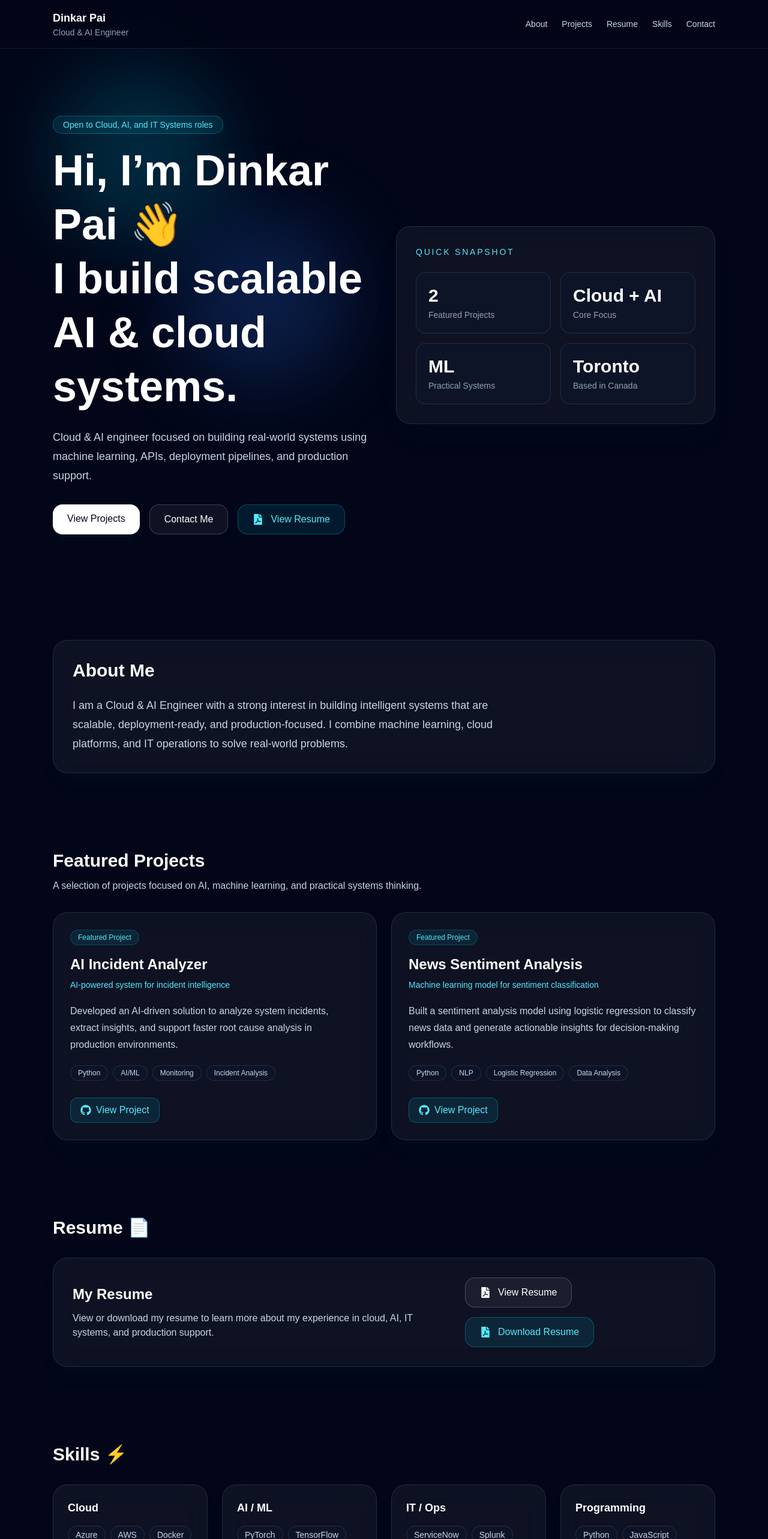
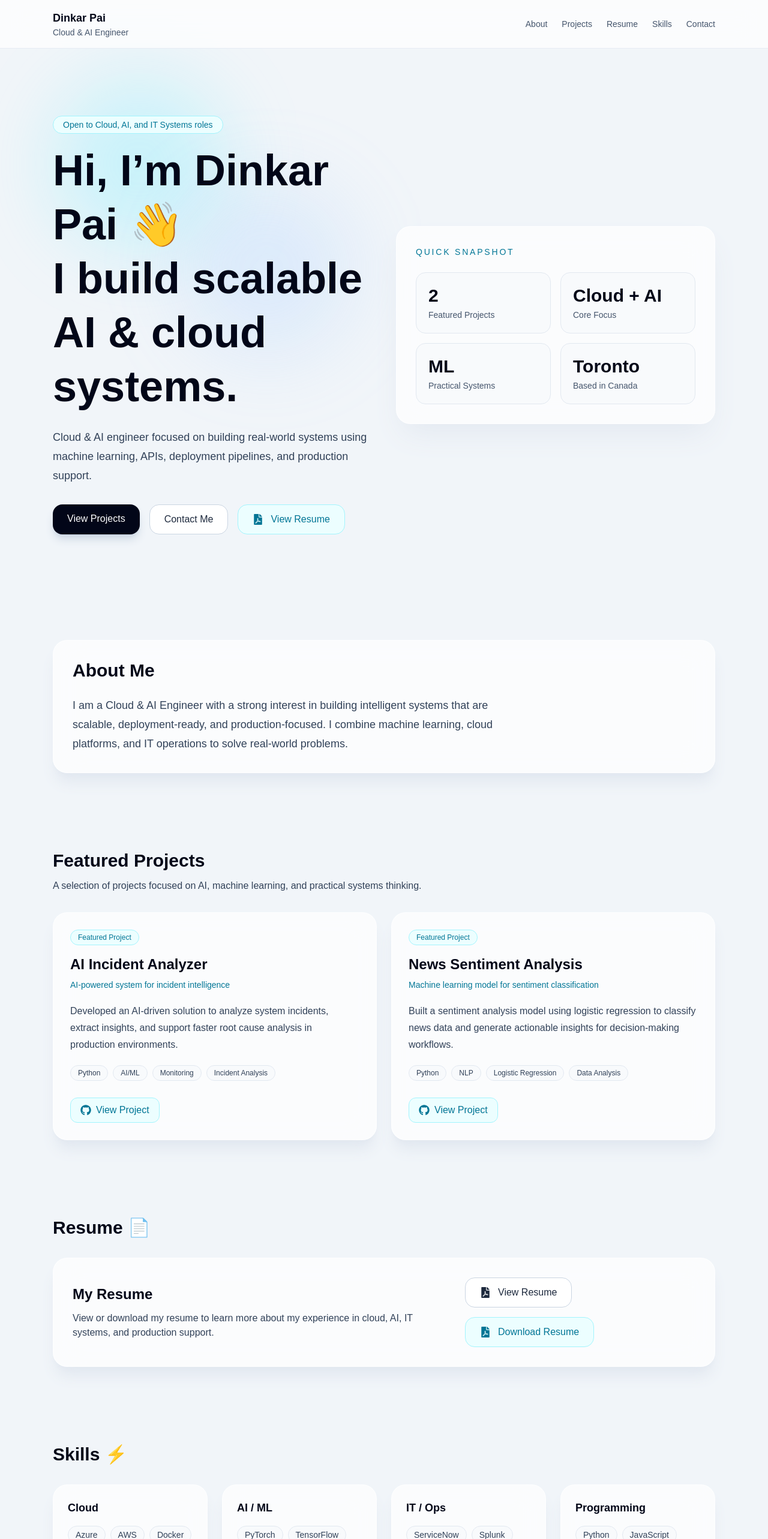
Before and after one commit to Dinkarpai/portfolio-site, a Next.js app: page / in a window 1280 px wide. Shown: the top 2566 px of the page at 60% size. Built offline with nearby package versions, Linux system fonts and the light colour scheme.

Commit message:
Switch to lighter premium tech theme

```diff
--- a/app/globals.css
+++ b/app/globals.css
@@ -27,3 +27,7 @@ body {
 html {
   scroll-behavior: smooth;
 }
+
+body {
+  background-color: #f1f5f9;
+}
--- a/app/page.tsx
+++ b/app/page.tsx
@@ -32,36 +32,36 @@ const skills = {
 
 export default function Home() {
   return (
-    <main className="relative min-h-screen overflow-x-hidden bg-slate-950 text-white">
-      {/* TECH BACKGROUND */}
+    <main className="relative min-h-screen overflow-x-hidden bg-slate-100 text-slate-900">
+      {/* LIGHT TECH BACKGROUND */}
       <div className="pointer-events-none absolute inset-0 -z-10">
-        <div className="absolute inset-0 bg-[radial-gradient(circle_at_20%_20%,rgba(56,189,248,0.18),transparent_25%),radial-gradient(circle_at_80%_0%,rgba(99,102,241,0.14),transparent_30%),radial-gradient(circle_at_50%_80%,rgba(34,211,238,0.12),transparent_30%)]" />
-        <div className="absolute inset-0 opacity-[0.06] bg-[linear-gradient(to_right,rgba(255,255,255,0.1)_1px,transparent_1px),linear-gradient(to_bottom,rgba(255,255,255,0.1)_1px,transparent_1px)] bg-[size:40px_40px]" />
-        <div className="absolute inset-0 bg-gradient-to-b from-transparent via-slate-950/20 to-slate-950/80" />
+        <div className="absolute inset-0 bg-[radial-gradient(circle_at_15%_20%,rgba(56,189,248,0.18),transparent_24%),radial-gradient(circle_at_85%_5%,rgba(99,102,241,0.14),transparent_28%),radial-gradient(circle_at_50%_85%,rgba(34,211,238,0.12),transparent_26%)]" />
+        <div className="absolute inset-0 opacity-[0.06] bg-[linear-gradient(to_right,rgba(15,23,42,0.12)_1px,transparent_1px),linear-gradient(to_bottom,rgba(15,23,42,0.12)_1px,transparent_1px)] bg-[size:40px_40px]" />
+        <div className="absolute inset-0 bg-gradient-to-b from-white/30 via-slate-100/40 to-slate-200/30" />
       </div>
 
       {/* NAVBAR */}
-      <header className="sticky top-0 z-50 border-b border-white/10 bg-slate-950/70 backdrop-blur-xl">
+      <header className="sticky top-0 z-50 border-b border-slate-200/80 bg-white/70 backdrop-blur-xl">
         <div className="mx-auto flex max-w-6xl items-center justify-between px-6 py-4">
           <div>
-            <p className="text-lg font-bold text-white">Dinkar Pai</p>
-            <p className="text-sm text-slate-400">Cloud & AI Engineer</p>
+            <p className="text-lg font-bold text-slate-950">Dinkar Pai</p>
+            <p className="text-sm text-slate-600">Cloud & AI Engineer</p>
           </div>
 
-          <nav className="hidden gap-6 text-sm text-slate-300 md:flex">
-            <a href="#about" className="transition hover:text-cyan-300">
+          <nav className="hidden gap-6 text-sm text-slate-600 md:flex">
+            <a href="#about" className="transition hover:text-cyan-700">
               About
             </a>
-            <a href="#projects" className="transition hover:text-cyan-300">
+            <a href="#projects" className="transition hover:text-cyan-700">
               Projects
             </a>
-            <a href="#resume" className="transition hover:text-cyan-300">
+            <a href="#resume" className="transition hover:text-cyan-700">
               Resume
             </a>
-            <a href="#skills" className="transition hover:text-cyan-300">
+            <a href="#skills" className="transition hover:text-cyan-700">
               Skills
             </a>
-            <a href="#contact" className="transition hover:text-cyan-300">
+            <a href="#contact" className="transition hover:text-cyan-700">
               Contact
             </a>
           </nav>
@@ -72,20 +72,20 @@ export default function Home() {
       <section className="mx-auto max-w-6xl px-6 py-24 md:py-28">
         <div className="grid items-center gap-10 md:grid-cols-2">
           <div className="relative">
-            <div className="absolute -top-20 left-0 h-72 w-72 rounded-full bg-cyan-500/20 blur-3xl" />
-            <div className="absolute top-40 right-10 h-72 w-72 rounded-full bg-blue-500/20 blur-3xl" />
+            <div className="absolute -top-16 left-0 h-72 w-72 rounded-full bg-cyan-300/25 blur-3xl" />
+            <div className="absolute top-28 right-8 h-72 w-72 rounded-full bg-blue-300/20 blur-3xl" />
 
-            <p className="relative mb-4 inline-block rounded-full border border-cyan-400/30 bg-cyan-400/10 px-4 py-1 text-sm text-cyan-300">
+            <p className="relative mb-4 inline-block rounded-full border border-cyan-200 bg-cyan-50 px-4 py-1 text-sm text-cyan-700">
               Open to Cloud, AI, and IT Systems roles
             </p>
 
-            <h1 className="relative max-w-4xl text-4xl font-bold leading-tight text-white md:text-7xl">
+            <h1 className="relative max-w-4xl text-4xl font-bold leading-tight text-slate-950 md:text-7xl">
               Hi, I’m Dinkar Pai 👋
               <br />
               I build scalable AI & cloud systems.
             </h1>
 
-            <p className="relative mt-6 max-w-3xl text-lg leading-8 text-slate-300">
+            <p className="relative mt-6 max-w-3xl text-lg leading-8 text-slate-700">
               Cloud & AI engineer focused on building real-world systems using
               machine learning, APIs, deployment pipelines, and production support.
             </p>
@@ -93,14 +93,14 @@ export default function Home() {
             <div className="relative mt-8 flex flex-wrap gap-4">
               <a
                 href="#projects"
-                className="rounded-2xl bg-white px-6 py-3 font-medium text-slate-950 shadow-lg shadow-cyan-950/20 transition hover:scale-[1.02]"
+                className="rounded-2xl bg-slate-950 px-6 py-3 font-medium text-white shadow-lg shadow-slate-300 transition hover:scale-[1.02]"
               >
                 View Projects
               </a>
 
               <a
                 href="#contact"
-                className="rounded-2xl border border-white/20 bg-white/5 px-6 py-3 font-medium text-white transition hover:bg-white/10"
+                className="rounded-2xl border border-slate-300 bg-white px-6 py-3 font-medium text-slate-800 transition hover:bg-slate-50"
               >
                 Contact Me
               </a>
@@ -109,7 +109,7 @@ export default function Home() {
                 href="/DPResumeMain2026.pdf"
                 target="_blank"
                 rel="noreferrer"
-                className="inline-flex items-center gap-3 rounded-2xl border border-cyan-400/30 bg-cyan-400/10 px-6 py-3 font-medium text-cyan-300 transition hover:bg-cyan-400/20"
+                className="inline-flex items-center gap-3 rounded-2xl border border-cyan-200 bg-cyan-50 px-6 py-3 font-medium text-cyan-700 transition hover:bg-cyan-100"
               >
                 <FaFilePdf size={18} />
                 View Resume
@@ -117,30 +117,30 @@ export default function Home() {
             </div>
           </div>
 
-          <div className="rounded-3xl border border-white/10 bg-white/5 p-8 shadow-2xl shadow-cyan-950/10 backdrop-blur-xl">
-            <p className="text-sm uppercase tracking-[0.2em] text-cyan-300">
+          <div className="rounded-3xl border border-white/70 bg-white/70 p-8 shadow-2xl shadow-slate-200 backdrop-blur-xl">
+            <p className="text-sm uppercase tracking-[0.2em] text-cyan-700">
               Quick Snapshot
             </p>
 
             <div className="mt-6 grid gap-4 sm:grid-cols-2">
-              <div className="rounded-2xl border border-white/10 bg-slate-900/70 p-5">
-                <p className="text-3xl font-bold text-white">2</p>
-                <p className="mt-1 text-sm text-slate-400">Featured Projects</p>
+              <div className="rounded-2xl border border-slate-200 bg-slate-50 p-5">
+                <p className="text-3xl font-bold text-slate-950">2</p>
+                <p className="mt-1 text-sm text-slate-600">Featured Projects</p>
               </div>
 
-              <div className="rounded-2xl border border-white/10 bg-slate-900/70 p-5">
-                <p className="text-3xl font-bold text-white">Cloud + AI</p>
-                <p className="mt-1 text-sm text-slate-400">Core Focus</p>
+              <div className="rounded-2xl border border-slate-200 bg-slate-50 p-5">
+                <p className="text-3xl font-bold text-slate-950">Cloud + AI</p>
+                <p className="mt-1 text-sm text-slate-600">Core Focus</p>
               </div>
 
-              <div className="rounded-2xl border border-white/10 bg-slate-900/70 p-5">
-                <p className="text-3xl font-bold text-white">ML</p>
-                <p className="mt-1 text-sm text-slate-400">Practical Systems</p>
+              <div className="rounded-2xl border border-slate-200 bg-slate-50 p-5">
+                <p className="text-3xl font-bold text-slate-950">ML</p>
+                <p className="mt-1 text-sm text-slate-600">Practical Systems</p>
               </div>
 
-              <div className="rounded-2xl border border-white/10 bg-slate-900/70 p-5">
-                <p className="text-3xl font-bold text-white">Toronto</p>
-                <p className="mt-1 text-sm text-slate-400">Based in Canada</p>
+              <div className="rounded-2xl border border-slate-200 bg-slate-50 p-5">
+                <p className="text-3xl font-bold text-slate-950">Toronto</p>
+                <p className="mt-1 text-sm text-slate-600">Based in Canada</p>
               </div>
             </div>
           </div>
@@ -149,10 +149,10 @@ export default function Home() {
 
       {/* ABOUT */}
       <section id="about" className="mx-auto max-w-6xl px-6 py-16">
-        <div className="rounded-3xl border border-white/10 bg-white/5 p-8 shadow-xl shadow-cyan-950/10 backdrop-blur-xl">
-          <h2 className="text-3xl font-semibold text-white">About Me</h2>
+        <div className="rounded-3xl border border-white/70 bg-white/70 p-8 shadow-xl shadow-slate-200 backdrop-blur-xl">
+          <h2 className="text-3xl font-semibold text-slate-950">About Me</h2>
 
-          <p className="mt-6 max-w-3xl text-lg leading-8 text-slate-300">
+          <p className="mt-6 max-w-3xl text-lg leading-8 text-slate-700">
             I am a Cloud & AI Engineer with a strong interest in building
             intelligent systems that are scalable, deployment-ready, and
             production-focused. I combine machine learning, cloud platforms, and
@@ -163,8 +163,8 @@ export default function Home() {
 
       {/* PROJECTS */}
       <section id="projects" className="mx-auto max-w-6xl px-6 py-16">
-        <h2 className="text-3xl font-semibold text-white">Featured Projects</h2>
-        <p className="mt-3 max-w-2xl text-slate-300">
+        <h2 className="text-3xl font-semibold text-slate-950">Featured Projects</h2>
+        <p className="mt-3 max-w-2xl text-slate-700">
           A selection of projects focused on AI, machine learning, and practical systems thinking.
         </p>
 
@@ -172,29 +172,29 @@ export default function Home() {
           {projects.map((project) => (
             <div
               key={project.title}
-              className="group rounded-3xl border border-white/10 bg-white/5 p-7 shadow-xl shadow-cyan-950/10 backdrop-blur-xl transition duration-300 hover:-translate-y-2 hover:border-cyan-400/30 hover:bg-white/[0.07] hover:shadow-cyan-500/20 hover:shadow-xl"
+              className="group rounded-3xl border border-white/70 bg-white/70 p-7 shadow-xl shadow-slate-200 backdrop-blur-xl transition duration-300 hover:-translate-y-2 hover:border-cyan-300 hover:shadow-cyan-200/40 hover:shadow-2xl"
             >
               <div className="flex items-start justify-between gap-4">
                 <div>
-                  <span className="inline-flex rounded-full border border-cyan-400/20 bg-cyan-400/10 px-3 py-1 text-xs font-medium text-cyan-300">
+                  <span className="inline-flex rounded-full border border-cyan-200 bg-cyan-50 px-3 py-1 text-xs font-medium text-cyan-700">
                     Featured Project
                   </span>
 
-                  <h3 className="mt-4 text-2xl font-semibold text-white">
+                  <h3 className="mt-4 text-2xl font-semibold text-slate-950">
                     {project.title}
                   </h3>
 
-                  <p className="mt-2 text-sm text-cyan-300">{project.subtitle}</p>
+                  <p className="mt-2 text-sm text-cyan-700">{project.subtitle}</p>
                 </div>
               </div>
 
-              <p className="mt-5 leading-7 text-slate-300">{project.description}</p>
+              <p className="mt-5 leading-7 text-slate-700">{project.description}</p>
 
               <div className="mt-5 flex flex-wrap gap-2">
                 {project.tech.map((item) => (
                   <span
                     key={item}
-                    className="rounded-full border border-white/10 bg-slate-900/70 px-3 py-1 text-xs text-slate-300"
+                    className="rounded-full border border-slate-200 bg-slate-50 px-3 py-1 text-xs text-slate-700"
                   >
                     {item}
                   </span>
@@ -206,7 +206,7 @@ export default function Home() {
                   href={project.github}
                   target="_blank"
                   rel="noreferrer"
-                  className="inline-flex items-center gap-2 rounded-xl border border-cyan-400/30 bg-cyan-400/10 px-4 py-2 font-medium text-cyan-300 transition hover:bg-cyan-400/20"
+                  className="inline-flex items-center gap-2 rounded-xl border border-cyan-200 bg-cyan-50 px-4 py-2 font-medium text-cyan-700 transition hover:bg-cyan-100"
                 >
                   <FaGithub size={18} />
                   View Project
@@ -219,13 +219,13 @@ export default function Home() {
 
       {/* RESUME */}
       <section id="resume" className="mx-auto max-w-6xl px-6 py-16">
-        <h2 className="text-3xl font-semibold text-white">Resume 📄</h2>
+        <h2 className="text-3xl font-semibold text-slate-950">Resume 📄</h2>
 
-        <div className="mt-8 rounded-3xl border border-white/10 bg-white/5 p-8 shadow-xl shadow-cyan-950/10 backdrop-blur-xl">
+        <div className="mt-8 rounded-3xl border border-white/70 bg-white/70 p-8 shadow-xl shadow-slate-200 backdrop-blur-xl">
           <div className="flex flex-col gap-6 md:flex-row md:items-center md:justify-between">
             <div>
-              <h3 className="text-2xl font-semibold text-white">My Resume</h3>
-              <p className="mt-3 max-w-2xl text-slate-300">
+              <h3 className="text-2xl font-semibold text-slate-950">My Resume</h3>
+              <p className="mt-3 max-w-2xl text-slate-700">
                 View or download my resume to learn more about my experience in
                 cloud, AI, IT systems, and production support.
               </p>
@@ -236,7 +236,7 @@ export default function Home() {
                 href="/DPResumeMain2026.pdf"
                 target="_blank"
                 rel="noreferrer"
-                className="inline-flex items-center gap-3 rounded-2xl border border-white/20 bg-white/5 px-6 py-3 font-medium text-white transition hover:bg-white/10"
+                className="inline-flex items-center gap-3 rounded-2xl border border-slate-300 bg-white px-6 py-3 font-medium text-slate-800 transition hover:bg-slate-50"
               >
                 <FaFilePdf size={18} />
                 View Resume
@@ -245,7 +245,7 @@ export default function Home() {
               <a
                 href="/DPResumeMain2026.pdf"
                 download
-                className="inline-flex items-center gap-3 rounded-2xl border border-cyan-400/30 bg-cyan-400/10 px-6 py-3 font-medium text-cyan-300 transition hover:bg-cyan-400/20"
+                className="inline-flex items-center gap-3 rounded-2xl border border-cyan-200 bg-cyan-50 px-6 py-3 font-medium text-cyan-700 transition hover:bg-cyan-100"
               >
                 <FaFilePdf size={18} />
                 Download Resume
@@ -257,21 +257,21 @@ export default function Home() {
 
       {/* SKILLS */}
       <section id="skills" className="mx-auto max-w-6xl px-6 py-16">
-        <h2 className="text-3xl font-semibold text-white">Skills ⚡</h2>
+        <h2 className="text-3xl font-semibold text-slate-950">Skills ⚡</h2>
 
         <div className="mt-8 grid gap-6 md:grid-cols-2 lg:grid-cols-4">
           {Object.entries(skills).map(([category, items]) => (
             <div
               key={category}
-              className="rounded-3xl border border-white/10 bg-white/5 p-6 shadow-xl shadow-cyan-950/10 backdrop-blur-xl transition hover:-translate-y-1 hover:border-cyan-400/20"
+              className="rounded-3xl border border-white/70 bg-white/70 p-6 shadow-xl shadow-slate-200 backdrop-blur-xl transition hover:-translate-y-1 hover:border-cyan-200"
             >
-              <h3 className="text-lg font-semibold text-white">{category}</h3>
+              <h3 className="text-lg font-semibold text-slate-950">{category}</h3>
 
               <div className="mt-4 flex flex-wrap gap-2">
                 {items.map((item) => (
                   <span
                     key={item}
-                    className="rounded-full border border-white/10 bg-slate-900/70 px-3 py-1 text-sm text-slate-300"
+                    className="rounded-full border border-slate-200 bg-slate-50 px-3 py-1 text-sm text-slate-700"
                   >
                     {item}
                   </span>
@@ -284,17 +284,17 @@ export default function Home() {
 
       {/* CONTACT */}
       <section id="contact" className="mx-auto max-w-6xl px-6 py-16">
-        <h2 className="text-3xl font-semibold text-white">Let’s Connect 🚀</h2>
+        <h2 className="text-3xl font-semibold text-slate-950">Let’s Connect 🚀</h2>
 
         <div className="mt-8 grid gap-6 md:grid-cols-3">
           <a
             href="mailto:pai24rohit@gmail.com"
-            className="flex items-center gap-4 rounded-2xl border border-white/10 bg-white/5 p-6 shadow-xl shadow-cyan-950/10 backdrop-blur-xl transition hover:scale-[1.02] hover:bg-white/[0.07]"
+            className="flex items-center gap-4 rounded-2xl border border-white/70 bg-white/70 p-6 shadow-xl shadow-slate-200 backdrop-blur-xl transition hover:scale-[1.02] hover:bg-white"
           >
-            <MdEmail size={28} className="text-cyan-300" />
+            <MdEmail size={28} className="text-cyan-700" />
             <div>
-              <p className="text-lg font-semibold text-white">Email</p>
-              <p className="text-sm text-slate-400">Send me a message</p>
+              <p className="text-lg font-semibold text-slate-950">Email</p>
+              <p className="text-sm text-slate-600">Send me a message</p>
             </div>
           </a>
 
@@ -302,12 +302,12 @@ export default function Home() {
             href="https://www.linkedin.com/in/dinkarnpai/"
             target="_blank"
             rel="noreferrer"
-            className="flex items-center gap-4 rounded-2xl border border-white/10 bg-white/5 p-6 shadow-xl shadow-cyan-950/10 backdrop-blur-xl transition hover:scale-[1.02] hover:bg-blue-500/10"
+            className="flex items-center gap-4 rounded-2xl border border-white/70 bg-white/70 p-6 shadow-xl shadow-slate-200 backdrop-blur-xl transition hover:scale-[1.02] hover:bg-blue-50"
           >
-            <FaLinkedin size={28} className="text-blue-400" />
+            <FaLinkedin size={28} className="text-blue-600" />
             <div>
-              <p className="text-lg font-semibold text-white">LinkedIn</p>
-              <p className="text-sm text-slate-400">View my profile</p>
+              <p className="text-lg font-semibold text-slate-950">LinkedIn</p>
+              <p className="text-sm text-slate-600">View my profile</p>
             </div>
           </a>
 
@@ -315,20 +315,20 @@ export default function Home() {
             href="https://github.com/Dinkarpai"
             target="_blank"
             rel="noreferrer"
-            className="flex items-center gap-4 rounded-2xl border border-white/10 bg-white/5 p-6 shadow-xl shadow-cyan-950/10 backdrop-blur-xl transition hover:scale-[1.02] hover:bg-white/[0.07]"
+            className="flex items-center gap-4 rounded-2xl border border-white/70 bg-white/70 p-6 shadow-xl shadow-slate-200 backdrop-blur-xl transition hover:scale-[1.02] hover:bg-slate-50"
           >
-            <FaGithub size={28} className="text-white" />
+            <FaGithub size={28} className="text-slate-900" />
             <div>
-              <p className="text-lg font-semibold text-white">GitHub</p>
-              <p className="text-sm text-slate-400">View my repositories</p>
+              <p className="text-lg font-semibold text-slate-950">GitHub</p>
+              <p className="text-sm text-slate-600">View my repositories</p>
             </div>
           </a>
         </div>
       </section>
 
       {/* FOOTER */}
-      <footer className="mt-20 border-t border-white/10">
-        <div className="mx-auto flex max-w-6xl flex-col gap-3 px-6 py-6 text-sm text-slate-400 md:flex-row md:items-center md:justify-between">
+      <footer className="mt-20 border-t border-slate-200">
+        <div className="mx-auto flex max-w-6xl flex-col gap-3 px-6 py-6 text-sm text-slate-600 md:flex-row md:items-center md:justify-between">
           <p>© 2026 Dinkar Pai</p>
           <p>Built with Next.js, Tailwind CSS, and Vercel</p>
         </div>
```
